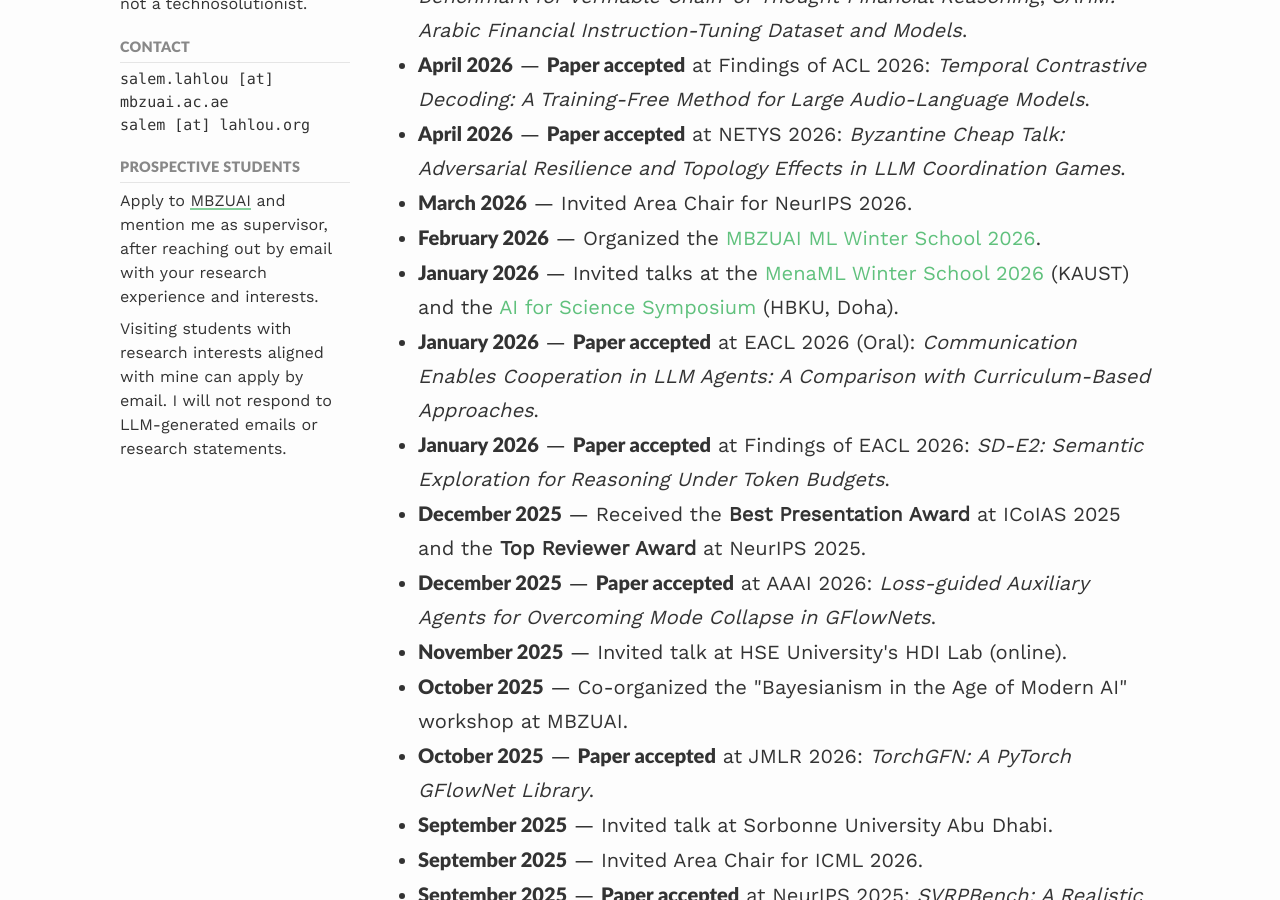
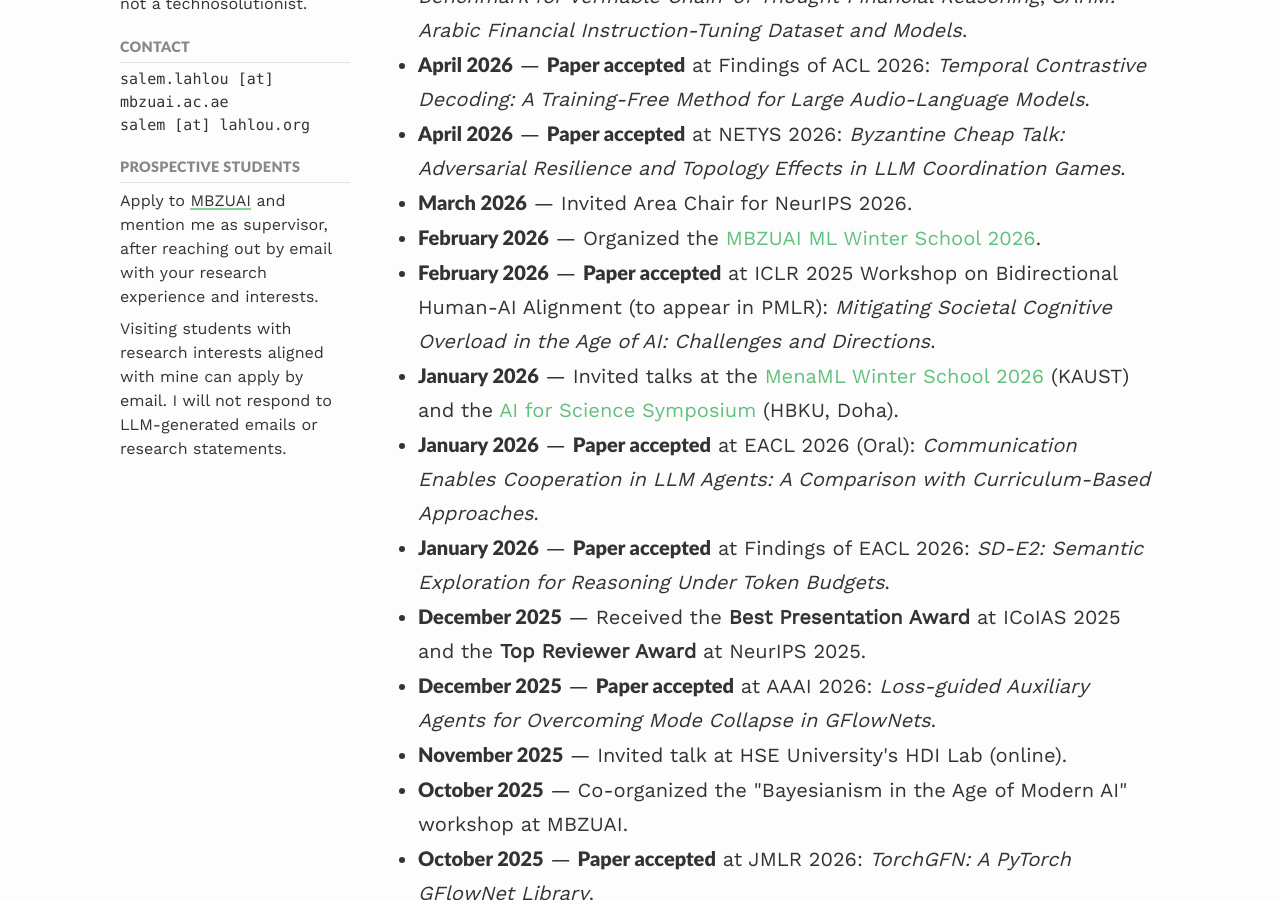
Before and after one commit to saleml/saleml.github.io, a Jekyll site: the page built from index.md, in a window 1280 px wide and 900 px high, scrolled down 836 px. Built offline with Jekyll 4.4.1, drawn with Linux system fonts in a browser that asks for light colours; nearby versions of some CDN libraries.

Commit message:
Auto-sync from CV repo (3b9af8c)

```diff
--- a/index.md
+++ b/index.md
@@ -59,6 +59,7 @@ published: true
   <li><span class="news-date news-highlight">April 2026</span> &mdash; <span class="news-highlight">Paper accepted</span> at NETYS 2026: <em>Byzantine Cheap Talk: Adversarial Resilience and Topology Effects in LLM Coordination Games</em>.</li>
   <li><span class="news-date news-highlight">March 2026</span> &mdash; Invited Area Chair for NeurIPS 2026.</li>
   <li><span class="news-date news-highlight">February 2026</span> &mdash; Organized the <a href="https://mlws.mbzuai.ac.ae" target="_blank">MBZUAI ML Winter School 2026</a>.</li>
+  <li><span class="news-date news-highlight">February 2026</span> &mdash; <span class="news-highlight">Paper accepted</span> at ICLR 2025 Workshop on Bidirectional Human-AI Alignment (to appear in PMLR): <em>Mitigating Societal Cognitive Overload in the Age of AI: Challenges and Directions</em>.</li>
   <li><span class="news-date news-highlight">January 2026</span> &mdash; Invited talks at the <a href="https://mena.ml" target="_blank">MenaML Winter School 2026</a> (KAUST) and the <a href="https://ai4s.qcri.org/symposium" target="_blank">AI for Science Symposium</a> (HBKU, Doha).</li>
   <li><span class="news-date news-highlight">January 2026</span> &mdash; <span class="news-highlight">Paper accepted</span> at EACL 2026 (Oral): <em>Communication Enables Cooperation in LLM Agents: A Comparison with Curriculum-Based Approaches</em>.</li>
   <li><span class="news-date news-highlight">January 2026</span> &mdash; <span class="news-highlight">Paper accepted</span> at Findings of EACL 2026: <em>SD-E2: Semantic Exploration for Reasoning Under Token Budgets</em>.</li>
```
Also changed, not shown: 1 other file.
